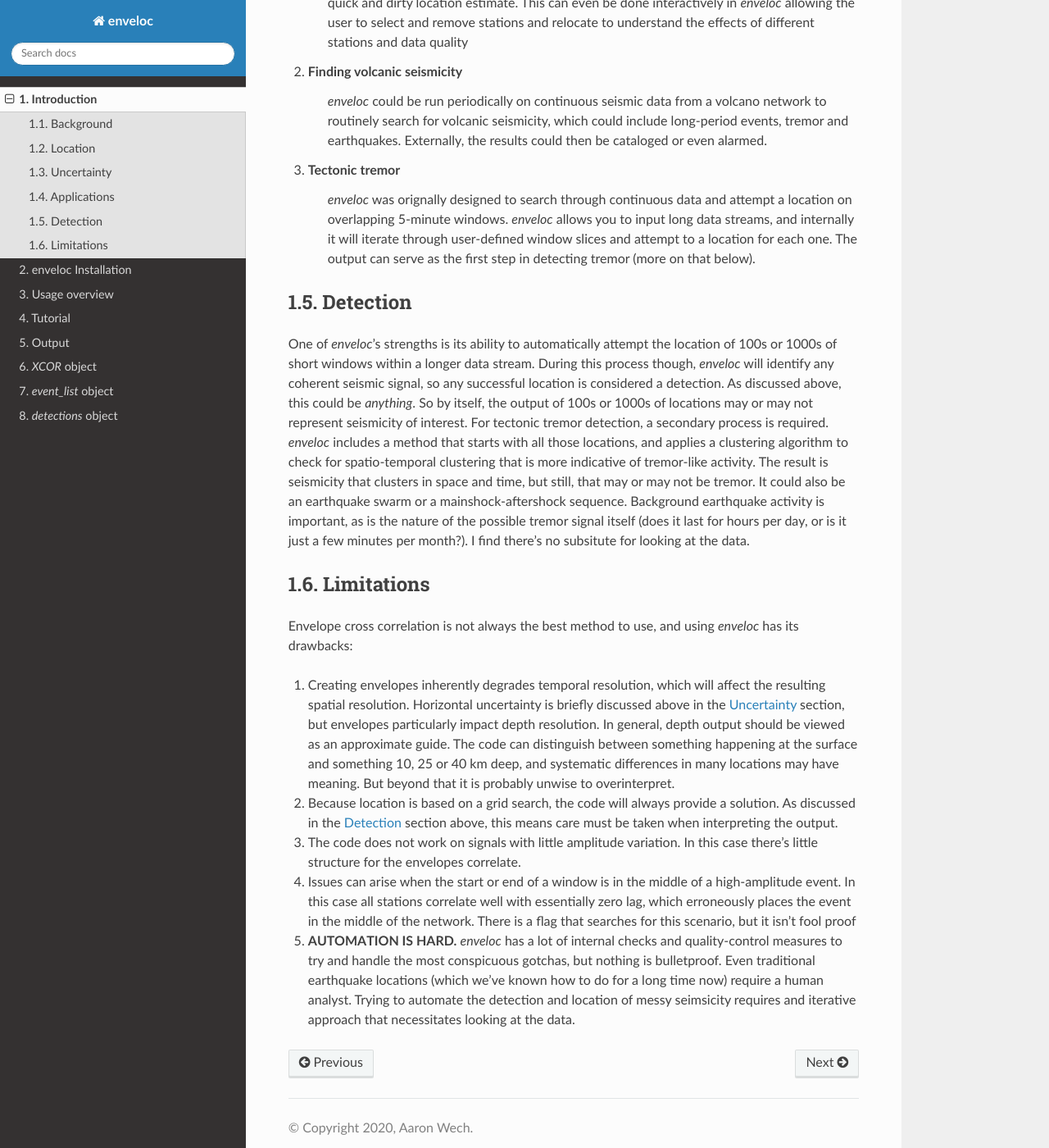
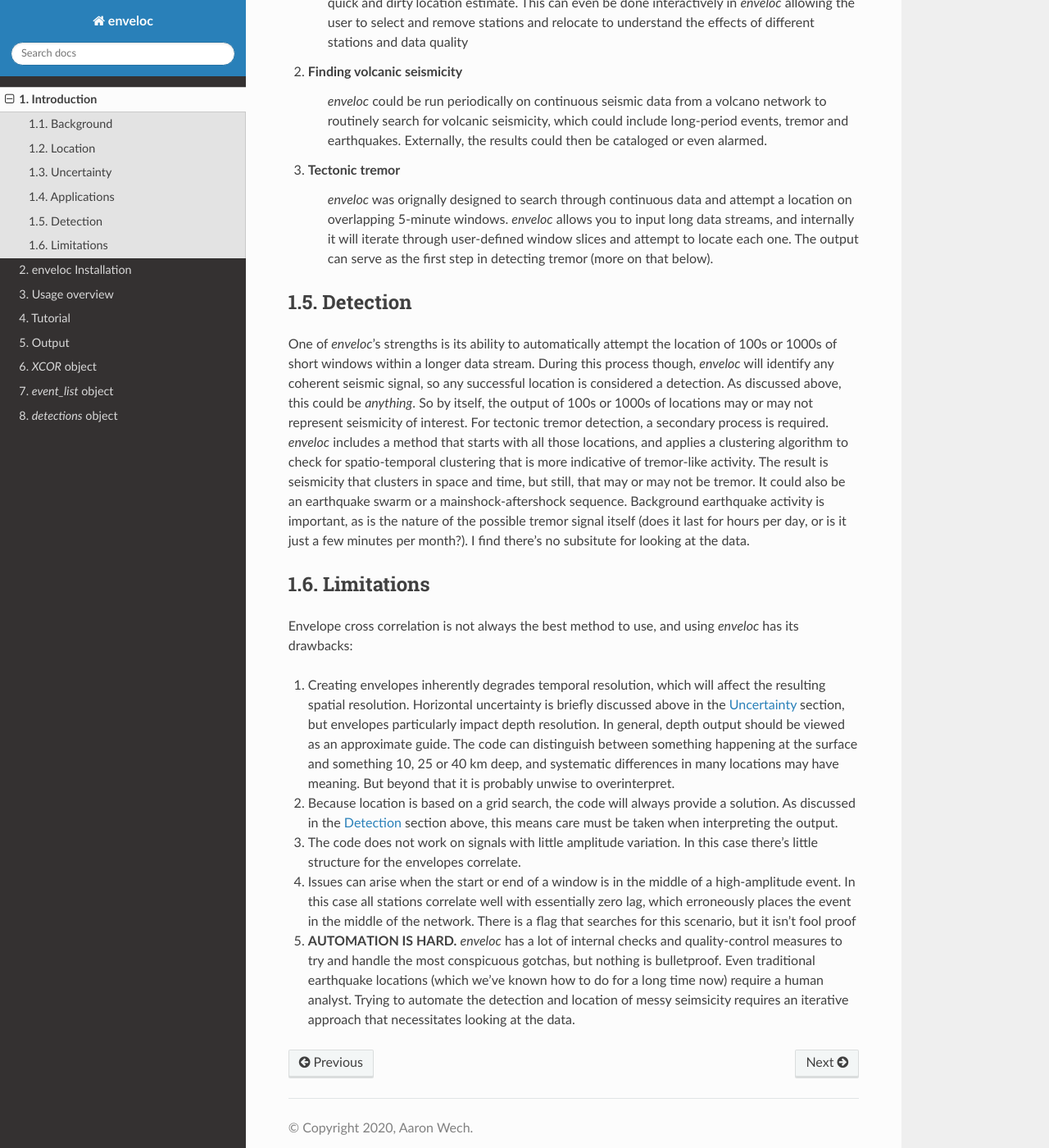
Before and after one commit to awech/enveloc, a Sphinx documentation site: the page built from docs/intro.rst, in a window 1280 px wide and 1400 px high, scrolled down 1913 px. Shown: the whole window at 82% size. Built offline with Sphinx 7.4.7 and the Read the Docs theme 2.0.0, drawn with Linux system fonts in a browser that asks for light colours; formulas are drawn with MathJax 3.

Commit message:
Fixed typos

```diff
--- a/docs/intro.rst
+++ b/docs/intro.rst
@@ -86,7 +86,7 @@ A few examples:
 #. Tectonic tremor
 	*enveloc* was orignally designed to search through continuous data and attempt a location on overlapping 5-minute
 	windows. *enveloc* allows you to input long data streams, and internally it will iterate through user-defined window
-	slices and attempt to a location for each one. The output can serve as the first step in detecting tremor
+	slices and attempt to locate each one. The output can serve as the first step in detecting tremor
 	(more on that below).
 
 
@@ -126,4 +126,4 @@ Envelope cross correlation is not always the best method to use, and using *enve
 #. **AUTOMATION IS HARD.** *enveloc* has a lot of internal checks and quality-control measures to try and handle the most
    conspicuous gotchas, but nothing is bulletproof. Even traditional earthquake locations (which we've known how to
    do for a long time now) require a human analyst. Trying to automate the detection and location of messy seimsicity
-   requires and iterative approach that necessitates looking at the data.
+   requires an iterative approach that necessitates looking at the data.
```
